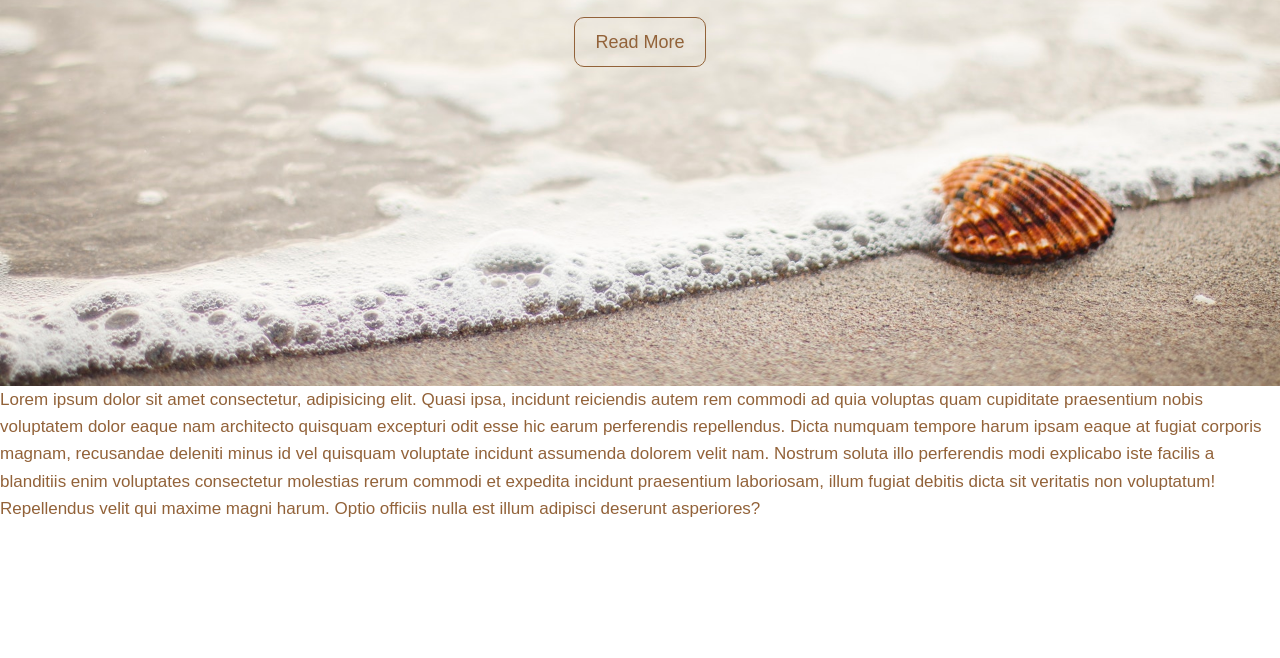
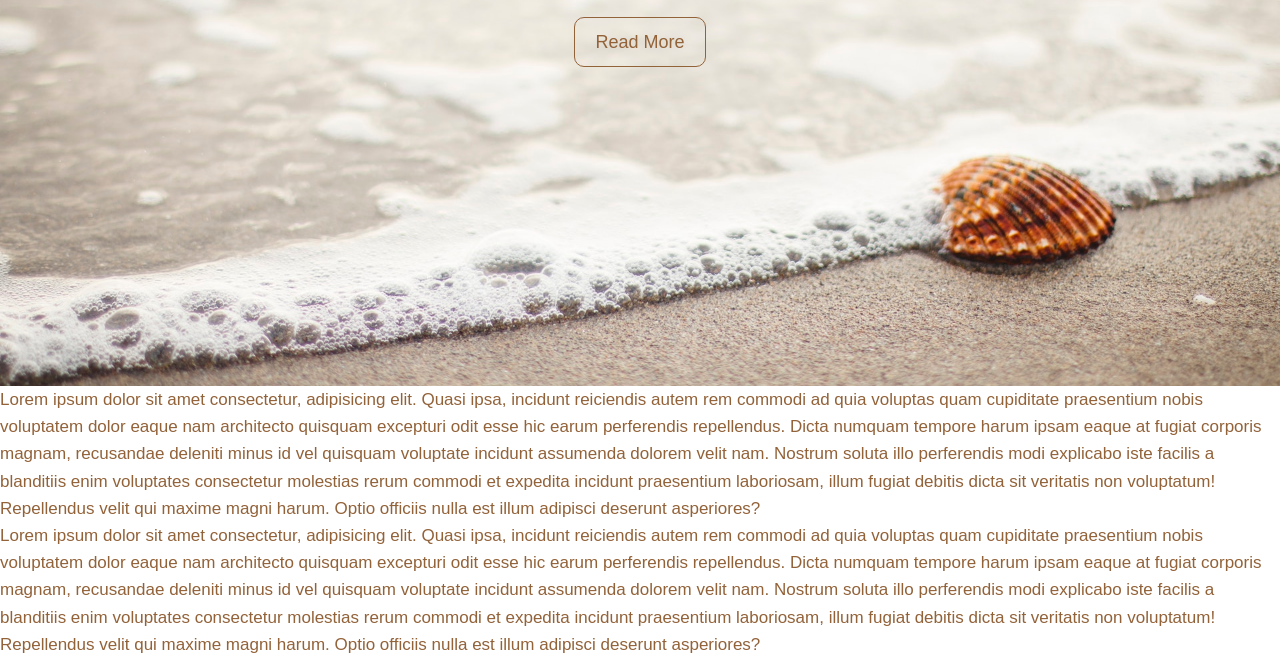
Before and after one commit to WebDevTuts/fullscreen_landing_page, a plain HTML site: page index.html in a window 1280 px wide. Shown: the part 414-1072 px from the top of the page. Before the commit the page ends 936 px from the top, so only its background shows below. Drawn offline with Linux system fonts and the light colour scheme.

Commit message:
Add markup for section-b

```diff
--- a/index.html
+++ b/index.html
@@ -15,5 +15,7 @@
   </header>
 
   <section id="section-a">Lorem ipsum dolor sit amet consectetur, adipisicing elit. Quasi ipsa, incidunt reiciendis autem rem commodi ad quia voluptas quam cupiditate praesentium nobis voluptatem dolor eaque nam architecto quisquam excepturi odit esse hic earum perferendis repellendus. Dicta numquam tempore harum ipsam eaque at fugiat corporis magnam, recusandae deleniti minus id vel quisquam voluptate incidunt assumenda dolorem velit nam. Nostrum soluta illo perferendis modi explicabo iste facilis a blanditiis enim voluptates consectetur molestias rerum commodi et expedita incidunt praesentium laboriosam, illum fugiat debitis dicta sit veritatis non voluptatum! Repellendus velit qui maxime magni harum. Optio officiis nulla est illum adipisci deserunt asperiores?</section>
+
+  <section id="section-b">Lorem ipsum dolor sit amet consectetur, adipisicing elit. Quasi ipsa, incidunt reiciendis autem rem commodi ad quia voluptas quam cupiditate praesentium nobis voluptatem dolor eaque nam architecto quisquam excepturi odit esse hic earum perferendis repellendus. Dicta numquam tempore harum ipsam eaque at fugiat corporis magnam, recusandae deleniti minus id vel quisquam voluptate incidunt assumenda dolorem velit nam. Nostrum soluta illo perferendis modi explicabo iste facilis a blanditiis enim voluptates consectetur molestias rerum commodi et expedita incidunt praesentium laboriosam, illum fugiat debitis dicta sit veritatis non voluptatum! Repellendus velit qui maxime magni harum. Optio officiis nulla est illum adipisci deserunt asperiores?</section>
 </body>
 </html>
```
